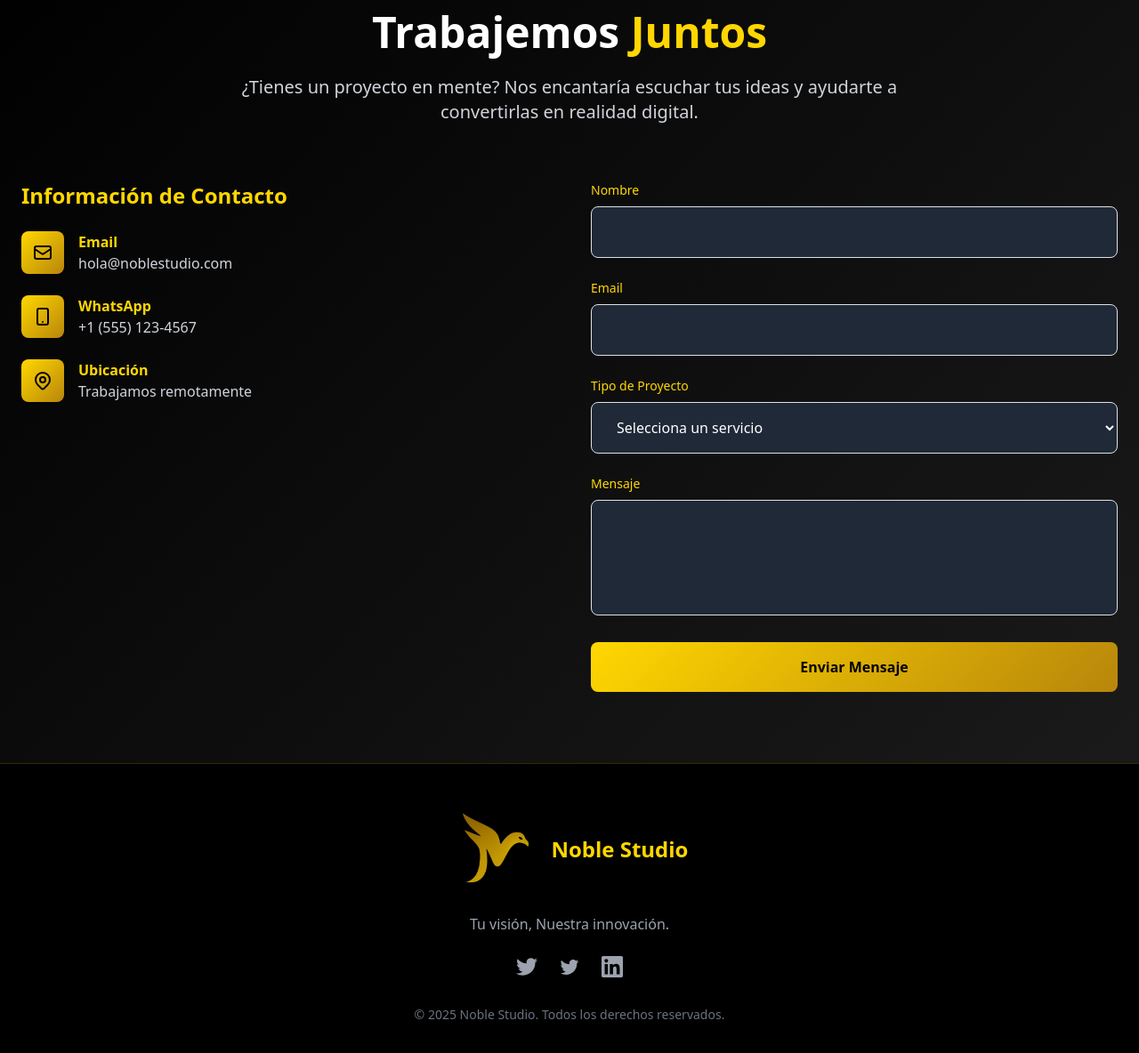
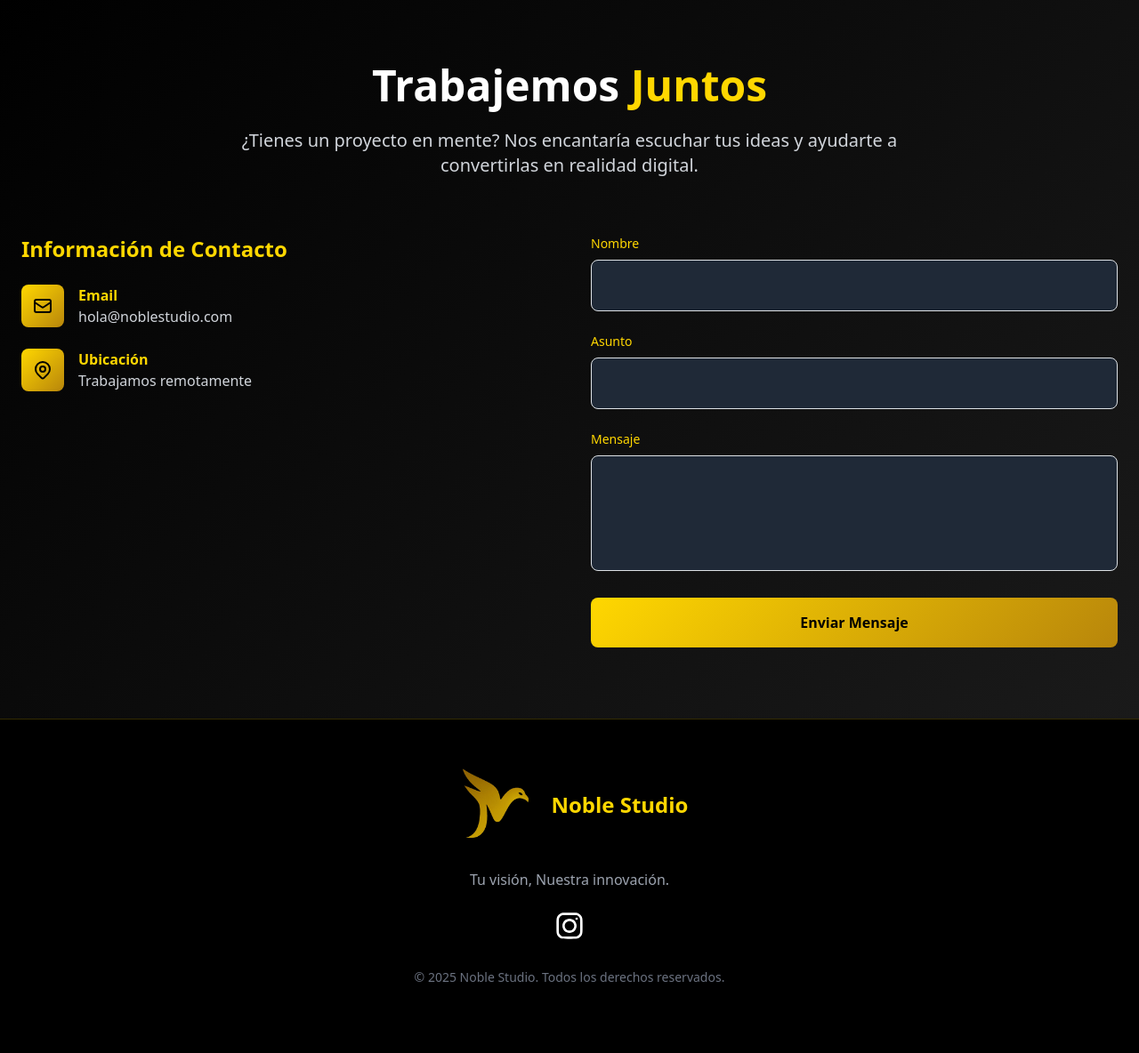
Before and after one commit to Nserial-killa/Noble_Studio_web_site, a plain HTML site: page index.html in a window 1280 px wide. Shown: the part 2332-3516 px from the top of the page at 89% size. After the commit the page ends 3489 px from the top, so only its background shows below. Drawn offline with nearby package versions, Linux system fonts and the light colour scheme.

Commit message:
actualizacion noble_studio_website

```diff
--- a/index.html
+++ b/index.html
@@ -207,6 +207,7 @@
                             <path stroke-linecap="round" stroke-linejoin="round" stroke-width="2" d="M16 7a4 4 0 11-8 0 4 4 0 018 0zM12 14a7 7 0 00-7 7h14a7 7 0 00-7-7z"></path>
                         </svg>
                     </div>
+                    <p class="text-gray-300 mb-8 font-bold text-xl">Melissa Lopez</p>
                     <h3 class="text-2xl font-bold mb-2 text-gold">CEO & Creative Director</h3>
                     <p class="text-gray-300 mb-4">La visionaria creativa</p>
                     <p class="text-gray-400 leading-relaxed">
@@ -221,6 +222,7 @@
                             <path stroke-linecap="round" stroke-linejoin="round" stroke-width="2" d="M16 7a4 4 0 11-8 0 4 4 0 018 0zM12 14a7 7 0 00-7 7h14a7 7 0 00-7-7z"></path>
                         </svg>
                     </div>
+                    <p class="text-gray-300 mb-8 font-bold text-xl">Jimmy Cabalceta</p>
                     <h3 class="text-2xl font-bold mb-2 text-gold">CTO & Lead Developer</h3>
                     <p class="text-gray-300 mb-4">El arquitecto tecnológico</p>
                     <p class="text-gray-400 leading-relaxed">
@@ -260,7 +262,7 @@
                             </div>
                         </div>
 
-                        <div class="flex items-center space-x-4">
+                        <!-- <div class="flex items-center space-x-4">
                             <div class="w-12 h-12 gold-gradient rounded-lg flex items-center justify-center">
                                 <svg class="w-6 h-6 text-black" fill="none" stroke="currentColor" viewBox="0 0 24 24">
                                     <path stroke-linecap="round" stroke-linejoin="round" stroke-width="2" d="M12 18h.01M8 21h8a2 2 0 002-2V5a2 2 0 00-2-2H8a2 2 0 00-2 2v14a2 2 0 002 2z"></path>
@@ -270,7 +272,7 @@
                                 <p class="text-gold font-semibold">WhatsApp</p>
                                 <p class="text-gray-300">+1 (555) 123-4567</p>
                             </div>
-                        </div>
+                        </div> -->
 
                         <div class="flex items-center space-x-4">
                             <div class="w-12 h-12 gold-gradient rounded-lg flex items-center justify-center">
@@ -295,11 +297,11 @@
                         </div>
 
                         <div>
-                            <label for="email" class="block text-sm font-medium text-gold mb-2">Email</label>
+                            <label for="email" class="block text-sm font-medium text-gold mb-2">Asunto</label>
                             <input type="email" id="email" name="email" required class="w-full px-4 py-3 bg-gray-800 border border-gold/30 rounded-lg focus:outline-none focus:border-gold text-white">
                         </div>
 
-                        <div>
+                        <!-- <div>
                             <label for="project" class="block text-sm font-medium text-gold mb-2">Tipo de Proyecto</label>
                             <select id="project" name="project" class="w-full px-4 py-3 bg-gray-800 border border-gold/30 rounded-lg focus:outline-none focus:border-gold text-white">
                                 <option value="">Selecciona un servicio</option>
@@ -308,7 +310,7 @@
                                 <option value="desarrollo-web">Desarrollo Web</option>
                                 <option value="proyecto-completo">Proyecto Completo</option>
                             </select>
-                        </div>
+                        </div> -->
 
                         <div>
                             <label for="message" class="block text-sm font-medium text-gold mb-2">Mensaje</label>
@@ -335,19 +337,7 @@
                 <p class="text-gray-400 mb-6">Tu visión, Nuestra innovación. </p>
                 <div class="flex justify-center space-x-6 mb-8">
                     <a href="#" class="text-gray-400 hover:text-gold transition-colors">
-                        <svg class="w-6 h-6" fill="currentColor" viewBox="0 0 24 24">
-                            <path d="M24 4.557c-.883.392-1.832.656-2.828.775 1.017-.609 1.798-1.574 2.165-2.724-.951.564-2.005.974-3.127 1.195-.897-.957-2.178-1.555-3.594-1.555-3.179 0-5.515 2.966-4.797 6.045-4.091-.205-7.719-2.165-10.148-5.144-1.29 2.213-.669 5.108 1.523 6.574-.806-.026-1.566-.247-2.229-.616-.054 2.281 1.581 4.415 3.949 4.89-.693.188-1.452.232-2.224.084.626 1.956 2.444 3.379 4.6 3.419-2.07 1.623-4.678 2.348-7.29 2.04 2.179 1.397 4.768 2.212 7.548 2.212 9.142 0 14.307-7.721 13.995-14.646.962-.695 1.797-1.562 2.457-2.549z"/>
-                        </svg>
-                    </a>
-                    <a href="#" class="text-gray-400 hover:text-gold transition-colors">
-                        <svg class="w-6 h-6" fill="currentColor" viewBox="0 0 24 24">
-                            <path d="M22.46 6c-.77.35-1.6.58-2.46.69.88-.53 1.56-1.37 1.88-2.38-.83.5-1.75.85-2.72 1.05C18.37 4.5 17.26 4 16 4c-2.35 0-4.27 1.92-4.27 4.29 0 .34.04.67.11.98C8.28 9.09 5.11 7.38 3 4.79c-.37.63-.58 1.37-.58 2.15 0 1.49.75 2.81 1.91 3.56-.71 0-1.37-.2-1.95-.5v.03c0 2.08 1.48 3.82 3.44 4.21a4.22 4.22 0 0 1-1.93.07 4.28 4.28 0 0 0 4 2.98 8.521 8.521 0 0 1-5.33 1.84c-.34 0-.68-.02-1.02-.06C3.44 20.29 5.7 21 8.12 21 16 21 20.33 14.46 20.33 8.79c0-.19 0-.37-.01-.56.84-.6 1.56-1.36 2.14-2.23z"/>
-                        </svg>
-                    </a>
-                    <a href="#" class="text-gray-400 hover:text-gold transition-colors">
-                        <svg class="w-6 h-6" fill="currentColor" viewBox="0 0 24 24">
-                            <path d="M20.447 20.452h-3.554v-5.569c0-1.328-.027-3.037-1.852-3.037-1.853 0-2.136 1.445-2.136 2.939v5.667H9.351V9h3.414v1.561h.046c.477-.9 1.637-1.85 3.37-1.85 3.601 0 4.267 2.37 4.267 5.455v6.286zM5.337 7.433c-1.144 0-2.063-.926-2.063-2.065 0-1.138.92-2.063 2.063-2.063 1.14 0 2.064.925 2.064 2.063 0 1.139-.925 2.065-2.064 2.065zm1.782 13.019H3.555V9h3.564v11.452zM22.225 0H1.771C.792 0 0 .774 0 1.729v20.542C0 23.227.792 24 1.771 24h20.451C23.2 24 24 23.227 24 22.271V1.729C24 .774 23.2 0 22.222 0h.003z"/>
-                        </svg>
+                        <img src="/img/instagram-svgrepo-com.svg" class="h-8" alt="Instagram" id="instagram">
                     </a>
                 </div>
                 <p class="text-gray-500 text-sm">© 2025 Noble Studio. Todos los derechos reservados.</p>
@@ -427,10 +417,10 @@
             // Reset form
             this.reset();
 
-            // Remove success message after 5 seconds
+            // Remove success message after 15 seconds
             setTimeout(() => {
                 successDiv.remove();
-            }, 5000);
+            }, 15000);
         });
     </script>
 <script>(function(){function c(){var b=a.contentDocument||a.contentWindow.document;if(b){var d=b.createElement('script');d.innerHTML="window.__CF$cv$params={r:'9927974ac45cc82c',t:'MTc2MTEyMTM4OS4wMDAwMDA='};var a=document.createElement('script');a.nonce='';a.src='/cdn-cgi/challenge-platform/scripts/jsd/main.js';document.getElementsByTagName('head')[0].appendChild(a);";b.getElementsByTagName('head')[0].appendChild(d)}}if(document.body){var a=document.createElement('iframe');a.height=1;a.width=1;a.style.position='absolute';a.style.top=0;a.style.left=0;a.style.border='none';a.style.visibility='hidden';document.body.appendChild(a);if('loading'!==document.readyState)c();else if(window.addEventListener)document.addEventListener('DOMContentLoaded',c);else{var e=document.onreadystatechange||function(){};document.onreadystatechange=function(b){e(b);'loading'!==document.readyState&&(document.onreadystatechange=e,c())}}}})();</script>
```
Also changed, not shown: img/instagram-svgrepo-com.svg (added).
